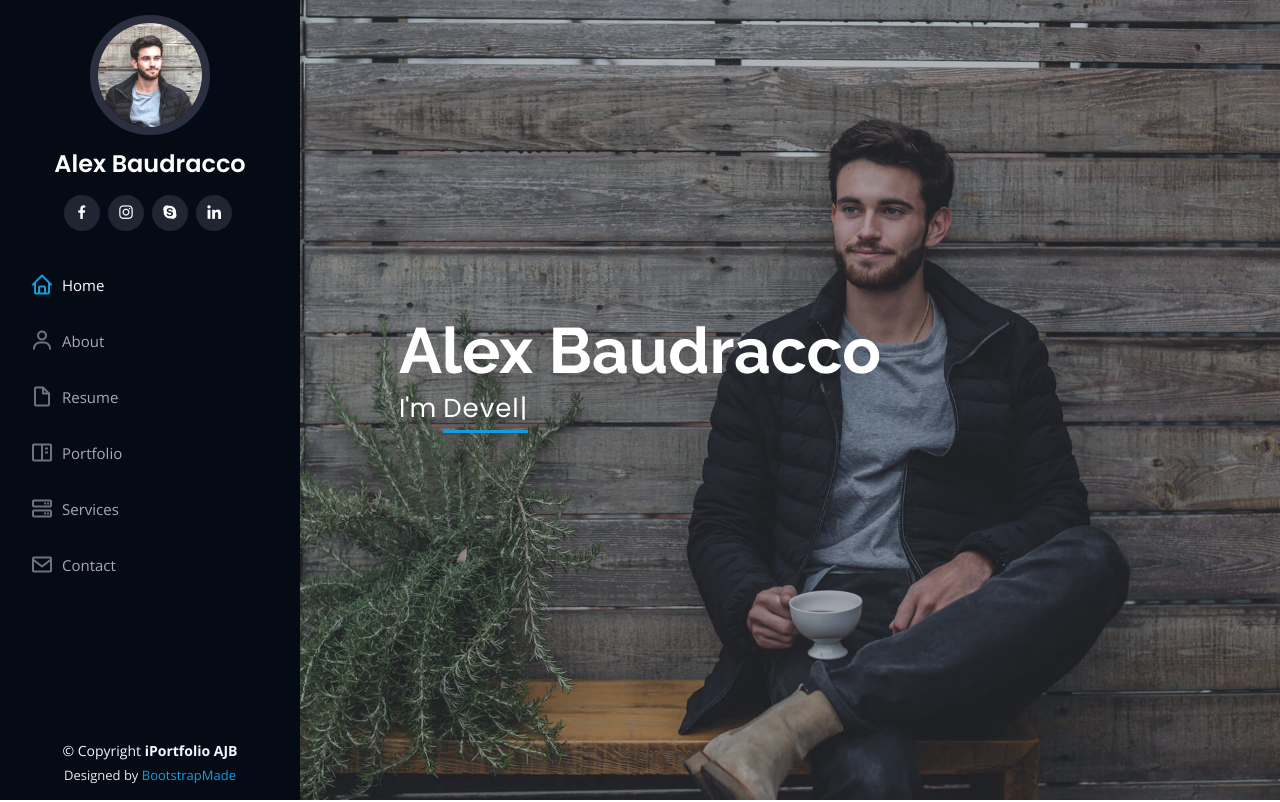
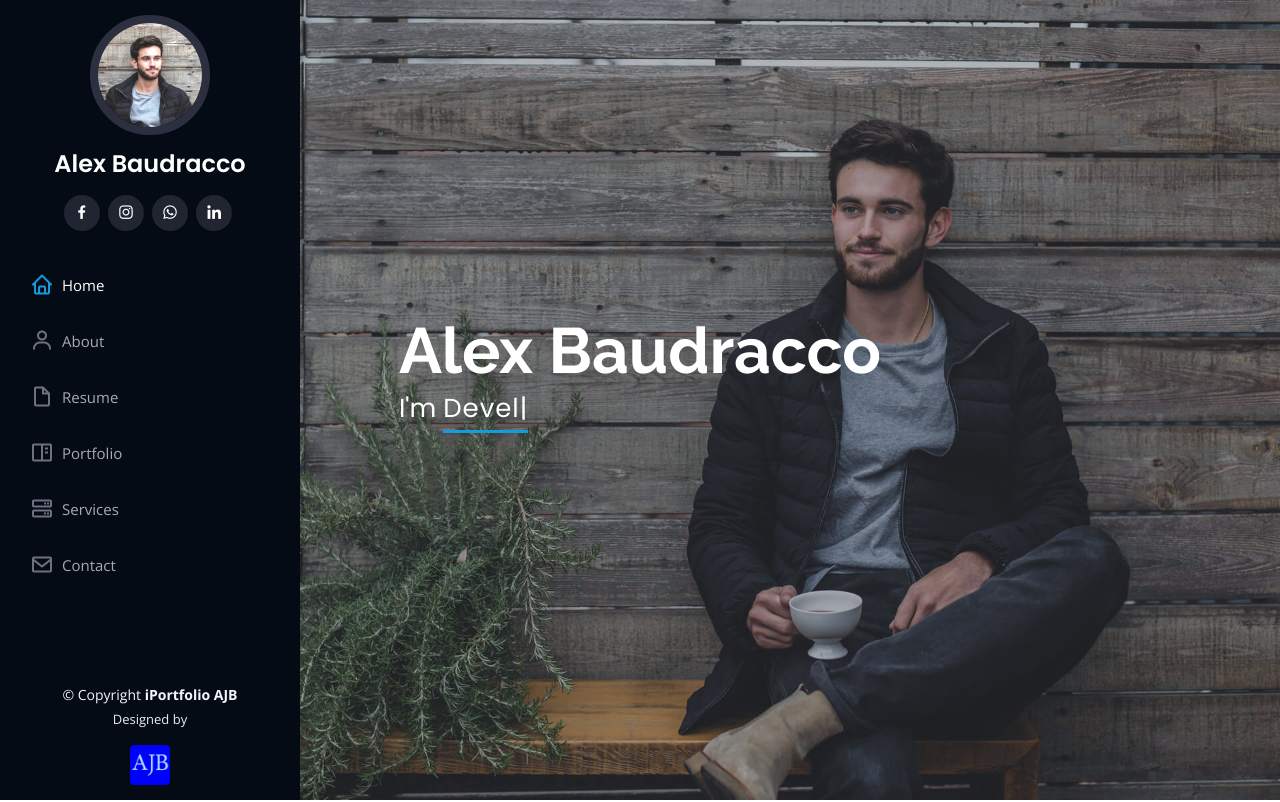
Before and after one commit to BaudraccoA/iPortfolio, a website: page index.html in a window 1280 px wide. Shown: the top 802 px of the page. Drawn offline with nearby package versions, Linux system fonts and the light colour scheme.

Commit message:
se agrega favicon generado, se modifica sección redes sociales

```diff
--- a/index.html
+++ b/index.html
@@ -5,13 +5,12 @@
   <meta charset="utf-8">
   <meta content="width=device-width, initial-scale=1.0" name="viewport">
 
-  <title>iPortfolio AJB</title>
+  <title>iPortfolio</title>
   <meta content="" name="description">
   <meta content="" name="keywords">
 
   <!-- Favicons -->
-  <link href="assets/img/favicon.png" rel="icon">
-  <link href="assets/img/apple-touch-icon.png" rel="apple-touch-icon">
+  <link rel="icon" type="image/png" sizes="32x32" href="/assets/img/portfolio/favicon-32x32.png">
 
   <!-- Google Fonts -->
   <link href="https://fonts.googleapis.com/css?family=Open+Sans:300,300i,400,400i,600,600i,700,700i|Raleway:300,300i,400,400i,500,500i,600,600i,700,700i|Poppins:300,300i,400,400i,500,500i,600,600i,700,700i" rel="stylesheet">
@@ -52,8 +51,8 @@
         <h1 class="text-light"><a href="index.html">Alex Baudracco</a></h1>
         <div class="social-links mt-3 text-center">
           <a href="https://www.facebook.com/alejandrojavier.baudracco" class="facebook"><i class="bx bxl-facebook"></i></a>
-          <a href="#" class="instagram"><i class="bx bxl-instagram"></i></a>
-          <a href="#" class="google-plus"><i class="bx bxl-skype"></i></a>
+          <a href="https://www.instagram.com/" class="instagram"><i class="bx bxl-instagram"></i></a>
+          <a href="https://www.whatsapp.com/" class="whatsapp"><i class="bx bxl-whatsapp"></i></a>
           <a href="https://www.linkedin.com/in/alejandro-baudracco-22553094/" class="linkedin"><i class="bx bxl-linkedin"></i></a>
         </div>
       </div>
@@ -595,7 +594,7 @@
         <!-- You can delete the links only if you purchased the pro version. -->
         <!-- Licensing information: https://bootstrapmade.com/license/ -->
         <!-- Purchase the pro version with working PHP/AJAX contact form: https://bootstrapmade.com/iportfolio-bootstrap-portfolio-websites-template/ -->
-        Designed by <a href="https://bootstrapmade.com/">BootstrapMade</a>
+        <p>Designed by</p><img src="/assets/img/portfolio/android-chrome-192x192.png" width="40">
       </div>
     </div>
   </footer><!-- End  Footer -->
```
Also changed, not shown: Readme.txt (deleted), assets/img/favicon.png (deleted), assets/img/portfolio/android-chrome-192x192.png (added), assets/img/portfolio/favicon-32x32.png (added), assets/img/portfolio/logo.png (added), assets/scss/Readme.txt (deleted), changelog.txt (deleted), forms/Readme.txt (deleted).
